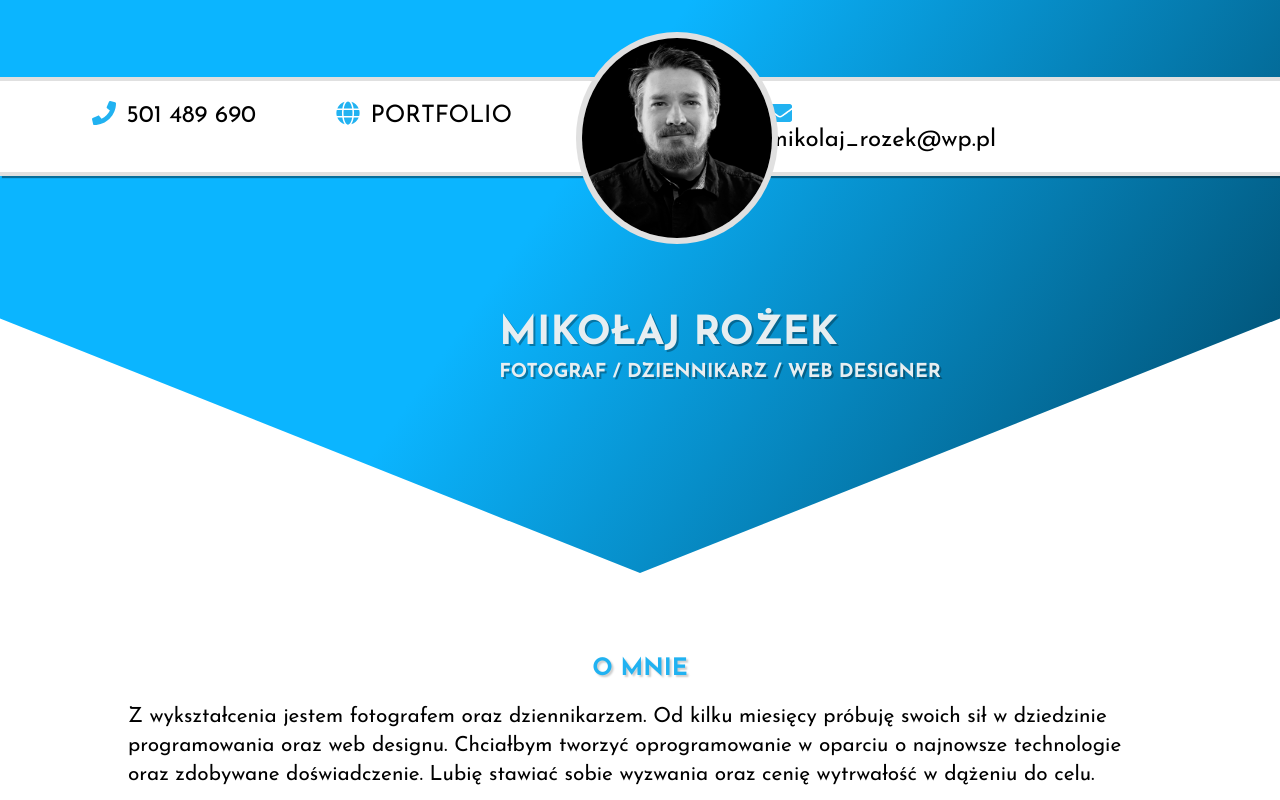
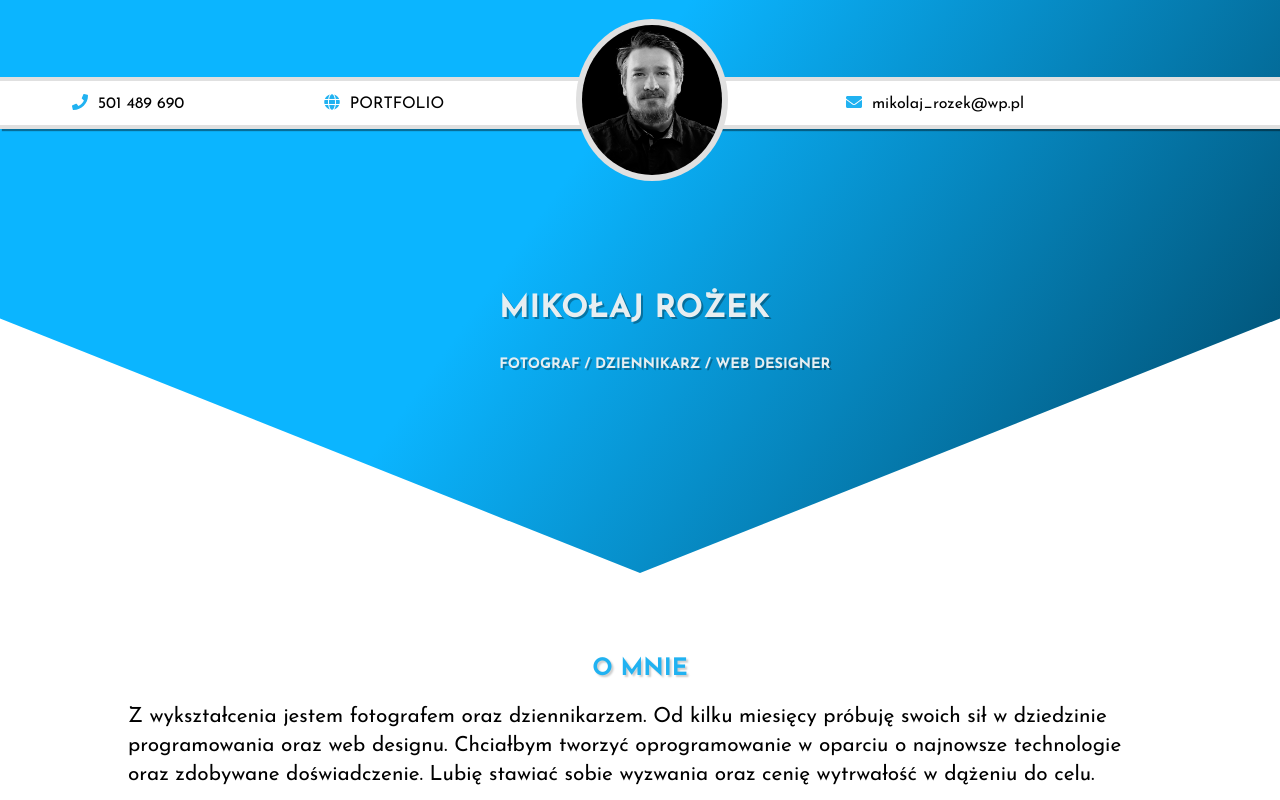
Before and after one commit to mikolajrozek/FrontEnd, a plain HTML site: page Kodilla/pages/mikolajrozek.github.io/cv_portfolio/index.html in a window 1280 px wide. Shown: the top 800 px of the page. Drawn offline with nearby package versions, Linux system fonts and the light colour scheme.

Commit message:
cv_portfolio

```diff
--- a/Kodilla/pages/mikolajrozek.github.io/cv_portfolio/css/style.css
+++ b/Kodilla/pages/mikolajrozek.github.io/cv_portfolio/css/style.css
@@ -15,7 +15,7 @@ a {
 
 .grid-container {
     display: grid;
-    grid-template-columns: 1fr 1fr 1fr 1fr 1fr;
+    grid-template-columns: 1fr 1fr 1fr 1fr auto;
     grid-template-rows: 1fr auto;
 }
 
@@ -23,33 +23,12 @@ header {
     width: 100%;
     position: relative;
     padding-top: 6%;
-    height: 70vh;
+    height: 50vh;
     background-image: linear-gradient(125deg, #0BB5FF 40%, #004969 95%);
     -webkit-clip-path: polygon(100% 0, 100% 50%, 50% 90%, 0 50%, 0 0);
     clip-path: polygon(100% 0, 100% 50%, 50% 90%, 0 50%, 0 0);
 }
 
-.name h3 {
-    padding: 4%;
-    text-transform: uppercase;
-    position: absolute;
-    top: 35%;
-    left: 35%;
-    font-size: 2.5em;
-    text-shadow: 2px 2px 0px rgba(0, 0, 0, 0.3);
-    color: #e7eef1;
-}
-
-.name h4 {
-    padding: 4%;
-    text-transform: uppercase;
-    position: absolute;
-    top: 45%;
-    left: 35%;
-    font-size: 1.2em;
-    text-shadow: 2px 2px 0px rgba(0, 0, 0, 0.3);
-    color: #e7eef1;
-}
 
 .info {
     background-color: white;
@@ -61,10 +40,12 @@ header {
 .photo img {
     position: absolute;
     top: 5%;
-    left: 45%;
+    left: 50%;
     background: white;
     border-radius: 50%;
     border: solid 6px rgba(204, 204,204, 0.6);
+    height: 120px;
+    width: 120px;
 }
 
 .fa-phone, .fa-globe, .fa-envelope {
@@ -73,12 +54,39 @@ header {
 }
 
 .info h2 {
+    font-size: 0.9em;
     font-weight: 300;
-    justify-self: end;
+    justify-self: center;
+}
+
+.info h2:last-child {
+    justify-self: start;
 }
 
 .info h2:not(:last-child) {
     text-transform: uppercase;
+}
+
+.name h3 {
+    padding: 4%;
+    text-transform: uppercase;
+    position: absolute;
+    top: 25%;
+    left: 18%;
+    font-size: 2.5em;
+    text-shadow: 2px 2px 0px rgba(0, 0, 0, 0.3);
+    color: #e7eef1;
+}
+
+.name h4 {
+    padding: 4%;
+    text-transform: uppercase;
+    position: absolute;
+    top: 37%;
+    left: 18%;
+    font-size: 1.2em;
+    text-shadow: 2px 2px 0px rgba(0, 0, 0, 0.3);
+    color: #e7eef1;
 }
 
 main {
@@ -177,33 +185,126 @@ main .portfolio {
     background-image: url(../img/project_4.jpg);
 }
 
-@media screen and (max-width: 767px) {
+@media screen and (min-width: 400px) {
+    header {
+        height: 70vh;
+    }
+
+    main .education, main .work {
+        grid-column-start: 1;
+        grid-column-end: 6;
+    }
+
+    .info h2 {
+        font-size: 0.6em;
+    }
+
+    .info h2:last-child {
+        justify-self: start;
+    }
+
     .photo img {
-        height: 150px;
-        width: 140px;
-        top: 25%;
-        left: 40%;
-    }
-    .info {
-        grid-template-columns: 1fr 1fr auto 1fr;
-        padding-right: 5%;
+        height: 100px;
+        width: 90px;
+        top: 3%;
     }
 
     .name h3 {
-        padding: 2%;
-        text-transform: uppercase;
-        position: absolute;
-        top: 45%;
-        left: 32%;
+        font-size: 1.7em;
+        top: 30%;
+	   left: 15%;
+    }
+
+    .name h4 {
+        font-size: 0.9em;
+        top: 40%;
+	   left: 15%;
+    }
+}
+
+@media screen and (min-width: 767px) {
+    .photo img {
+        height: 130px;
+        width: 120px;
+        left: 40%;
+    }
+
+    .grid-container {
+        grid-template-columns: 1fr 1fr 1fr 1fr 1fr;
+    }
+
+    .info h2 {
+	   font-size: 0.85em;
+    }
+
+    .name h3 {
+        top: 35%;
+        left: 25%;
         font-size: 2em;
 	}
 
     .name h4 {
-        padding: 2%;
-        text-transform: uppercase;
-        position: absolute;
-        top: 55%;
+        top: 47%;
         left: 25%;
 	}
 
+    .info h2:last-child {
+       justify-self: end;
+    }
 }
+
+@media (min-width: 960px) {
+
+    .info h2 {
+        font-size: 0.95em;
+    }
+
+    .name h3 {
+        top: 33%;
+        left: 30%;
+    }
+
+    .name h4 {
+        top: 45%;
+        left: 30%;
+	}
+
+    .photo img {
+        height: 150px;
+        width: 140px;
+        left: 41%;
+    }
+
+    main .education {
+        grid-column-start: 1;
+        grid-column-end: 3;
+    }
+
+    main .work {
+        grid-column-start: 4;
+        grid-column-end: 6;
+    }
+}
+
+@media (min-width: 960px) {
+
+	.photo img {
+	    height: 150px;
+	    width: 140px;
+	    left: 45%;
+	}
+
+	.info h2 {
+	    font-size: 1.0em;
+	}
+
+	.name h3 {
+	    top: 33%;
+	    left: 35%;
+	}
+
+	.name h4 {
+	    top: 45%;
+	    left: 35%;
+	 }
+}
--- a/Kodilla/pages/mikolajrozek.github.io/cv_portfolio/index.html
+++ b/Kodilla/pages/mikolajrozek.github.io/cv_portfolio/index.html
@@ -4,11 +4,12 @@
     <title>PORTFOLIO</title>
     <meta charset="UTF-8">
     <meta name="description" content="CV page"/>
+    <meta name="viewport" content="width=device-width, initial-scale=1.0">
     <script defer src="https://use.fontawesome.com/releases/v5.0.4/js/all.js"></script>
     <script
-			  src="http://code.jquery.com/jquery-3.3.1.slim.min.js"
-			  integrity="sha256-3edrmyuQ0w65f8gfBsqowzjJe2iM6n0nKciPUp8y+7E="
-			  crossorigin="anonymous"></script>
+    			  src="https://code.jquery.com/jquery-3.3.1.min.js"
+    			  integrity="sha256-FgpCb/KJQlLNfOu91ta32o/NMZxltwRo8QtmkMRdAu8="
+    			  crossorigin="anonymous"></script>
     <link rel="stylesheet" href="css/style.css">
 </head>
 <body>
@@ -17,7 +18,7 @@
             <h2><i class="fas fa-phone"></i>501 489 690</h2>
             <h2><i class="fas fa-globe"></i><a id="link1" href="portfolio.html">Portfolio</a></h2>
             <div class="photo">
-               <img src="img/photo.jpg" alt="Mikołaj Rożek" height="200px" width="190px">
+               <img src="img/photo.jpg" alt="Mikołaj Rożek">
             </div>
             <h2><i class="fas fa-envelope"></i><a id="link2" href="mailto:mikolaj_rozek@wp.pl">mikolaj_rozek@wp.pl</a></h2>
         </div>
```
Also changed, not shown: Kodilla/pages/mikolajrozek.github.io/cv_portfolio/portfolio.html (+4 -3 lines), 1 other file.
